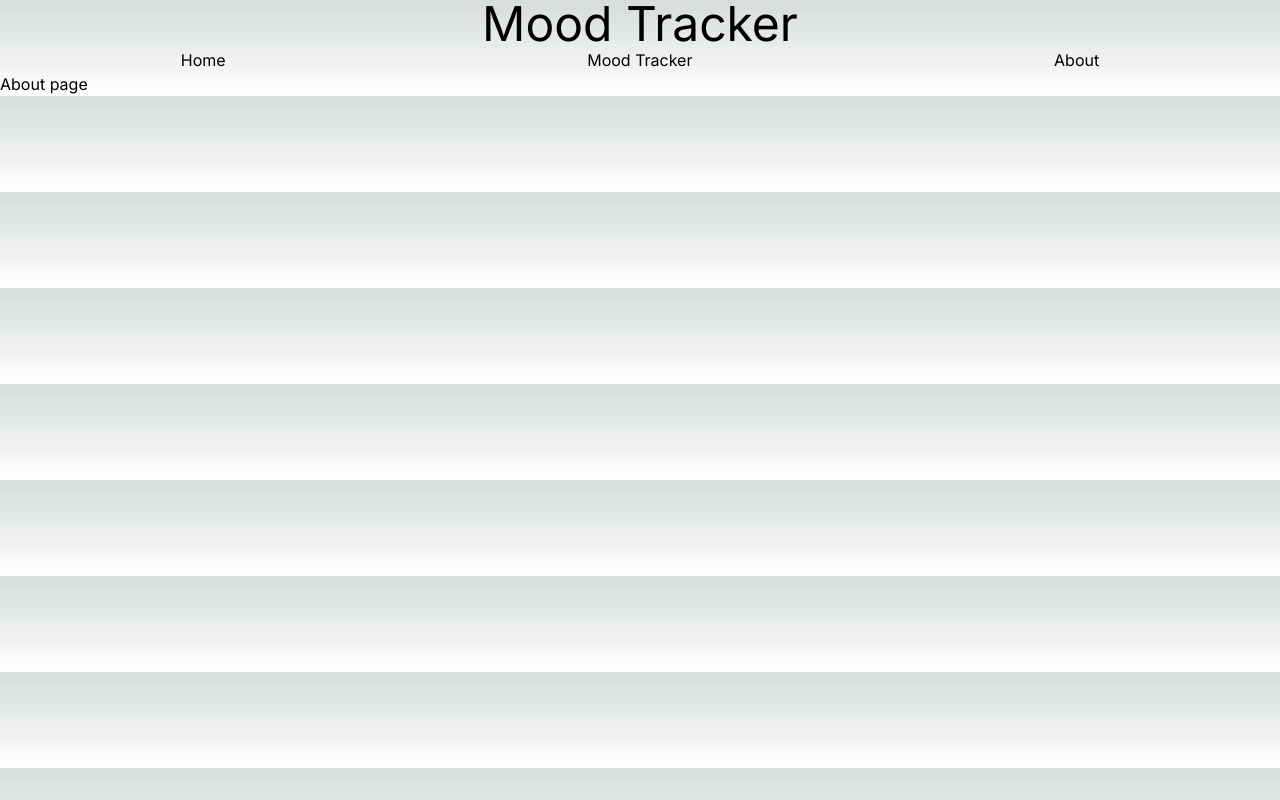
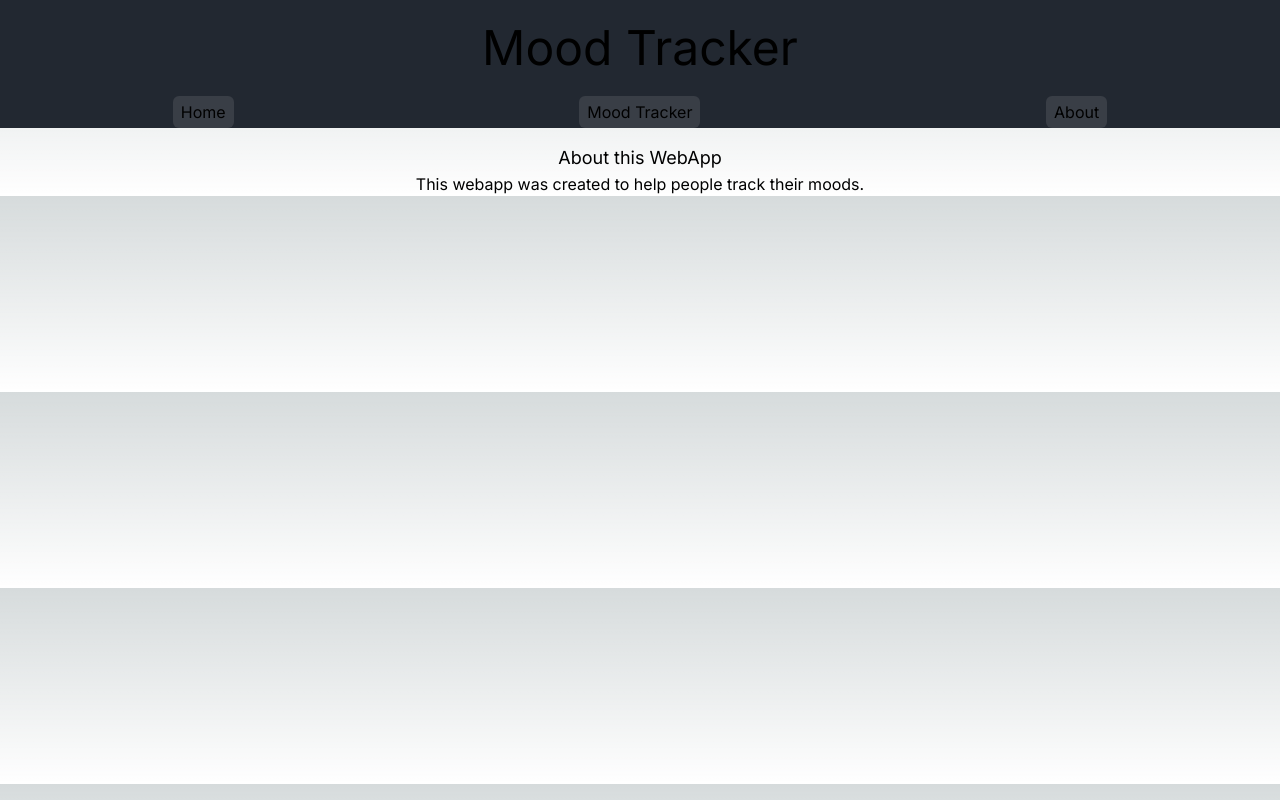
Before and after one commit to Malkos316/mood-tracker-web-app, a Next.js app: page /about in a window 1280 px wide. Built offline with nearby package versions, Linux system fonts and the light colour scheme.

Commit message:
Updates to style

```diff
--- a/app/about/page.js
+++ b/app/about/page.js
@@ -1,5 +1,5 @@
 import React from 'react';
-import { header } from '../header';
+import { header } from '../components/header';
 
 export default function About() {
     return (
@@ -7,10 +7,13 @@ export default function About() {
             <div>
                 {header()}
             </div>
-            <div>
-                <h1>
-                    About page
+            <div className='mt-4'>
+                <h1 className='flex justify-center text-lg'>
+                    About this WebApp
                 </h1>
+                <p className='flex justify-center'>
+                    This webapp was created to help people track their moods.
+                </p>
             </div>
         </main>
     );
--- /dev/null
+++ b/app/components/footer.js
@@ -0,0 +1,31 @@
+import Link from "next/link";
+
+
+export function footer() {
+    return (
+        <>
+            <div className=" bg-primary ">
+                <div className=" flex justify-center">
+                    <h1 className=" p-6 text-5xl text">
+                        Mood Tracker
+                    </h1>
+                </div>
+                <div className="flex justify-around">
+                    <button className=" p-1 pr-2 pl-2 rounded-md bg-secondary-100 hover:bg-secondary-200 ">
+                        <Link href="/"> Home </Link>
+                    </button>
+                    <button className=" p-1 pr-2 pl-2 rounded-md bg-secondary-100 hover:bg-secondary-200 ">
+                        <Link href="/trackMood"> Mood Tracker </Link>
+                    </button>
+                    <button className=" p-1 pr-2 pl-2 rounded-md bg-secondary-100 hover:bg-secondary-200 ">
+                        <Link href="/about"> About </Link>
+                    </button>
+                </div>
+            </div>
+        </>
+    );
+}
+
+// should have links to my linked in, github, and email.
+// should stay at bottom of page, no matter how big the page is.
+// should have the same colors as the header, including hover colors.
--- /dev/null
+++ b/app/components/header.js
@@ -0,0 +1,27 @@
+import Link from "next/link";
+
+
+export function header() {
+    return (
+        <>
+            <div className=" bg-primary ">
+                <div className=" flex justify-center">
+                    <h1 className=" p-6 text-5xl text">
+                        Mood Tracker
+                    </h1>
+                </div>
+                <div className="flex justify-around">
+                    <button className=" p-1 pr-2 pl-2 rounded-md bg-secondary-100 hover:bg-secondary-200 ">
+                        <Link href="/"> Home </Link>
+                    </button>
+                    <button className=" p-1 pr-2 pl-2 rounded-md bg-secondary-100 hover:bg-secondary-200 ">
+                        <Link href="/trackMood"> Mood Tracker </Link>
+                    </button>
+                    <button className=" p-1 pr-2 pl-2 rounded-md bg-secondary-100 hover:bg-secondary-200 ">
+                        <Link href="/about"> About </Link>
+                    </button>
+                </div>
+            </div>
+        </>
+    );
+}
--- a/app/header.js
+++ /dev/null
@@ -1,24 +0,0 @@
-import Link from "next/link";
-
-export function header() {
-    return (
-        <>
-            <div className=" flex justify-center">
-                <h1 className=" text-5xl text">
-                    Mood Tracker
-                </h1>
-            </div>
-            <div className="flex justify-around">
-                <h2>
-                    <Link href="/"> Home </Link>
-                </h2>
-                <h2>
-                    <Link href="/trackMood"> Mood Tracker </Link>
-                </h2>
-                <h2>
-                    <Link href="/about"> About </Link>
-                </h2>
-            </div>
-        </>
-    );
-}
--- a/app/page.js
+++ b/app/page.js
@@ -1,5 +1,5 @@
 import React from 'react'
-import { header } from './header'
+import { header } from './components/header'
 
 export default function Home() {
 	return (
--- a/app/trackMood/page.js
+++ b/app/trackMood/page.js
@@ -1,5 +1,5 @@
 import React from 'react'
-import { header } from '../header'
+import { header } from '../components/header'
 
 export default function Home() {
     return (
--- a/tailwind.config.js
+++ b/tailwind.config.js
@@ -12,6 +12,15 @@ module.exports = {
         'gradient-conic':
           'conic-gradient(from 180deg at 50% 50%, var(--tw-gradient-stops))',
       },
+      colors: {
+        'primary': '#222831',
+        'secondary': {
+          100: '#393e46',
+          200: '#00adb5',
+          300: '#eeeeee',
+        }
+
+      }
     },
   },
   plugins: [],
```
Also changed, not shown: app/globals.css (+2 -5 lines). Lines whose indentation alone changed are shown as unchanged.
